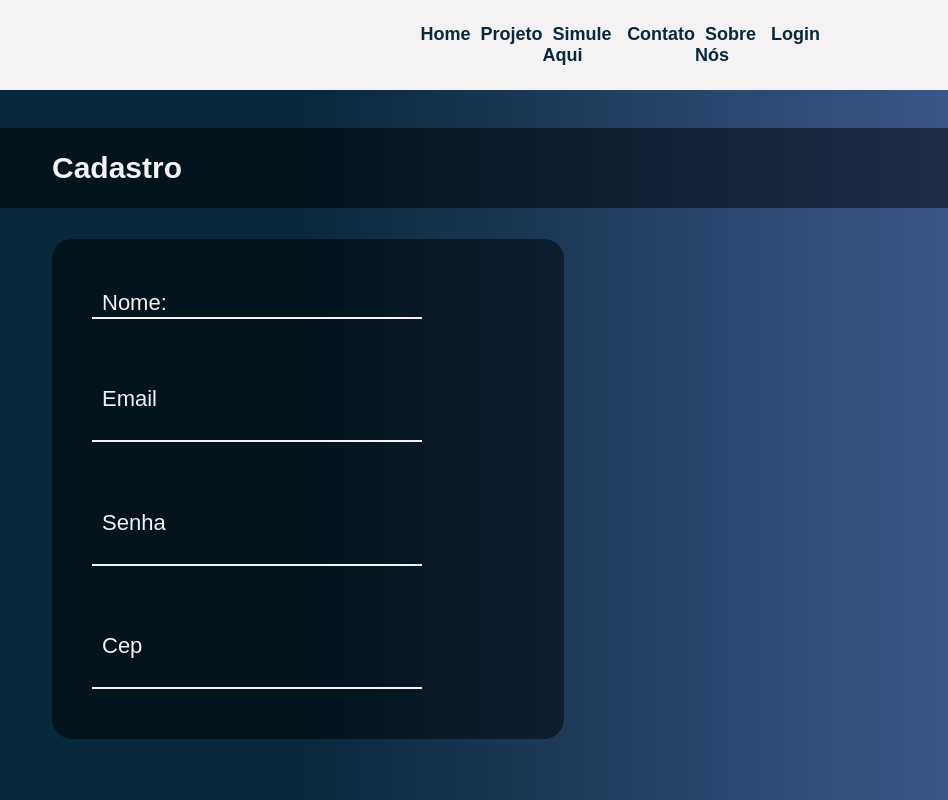
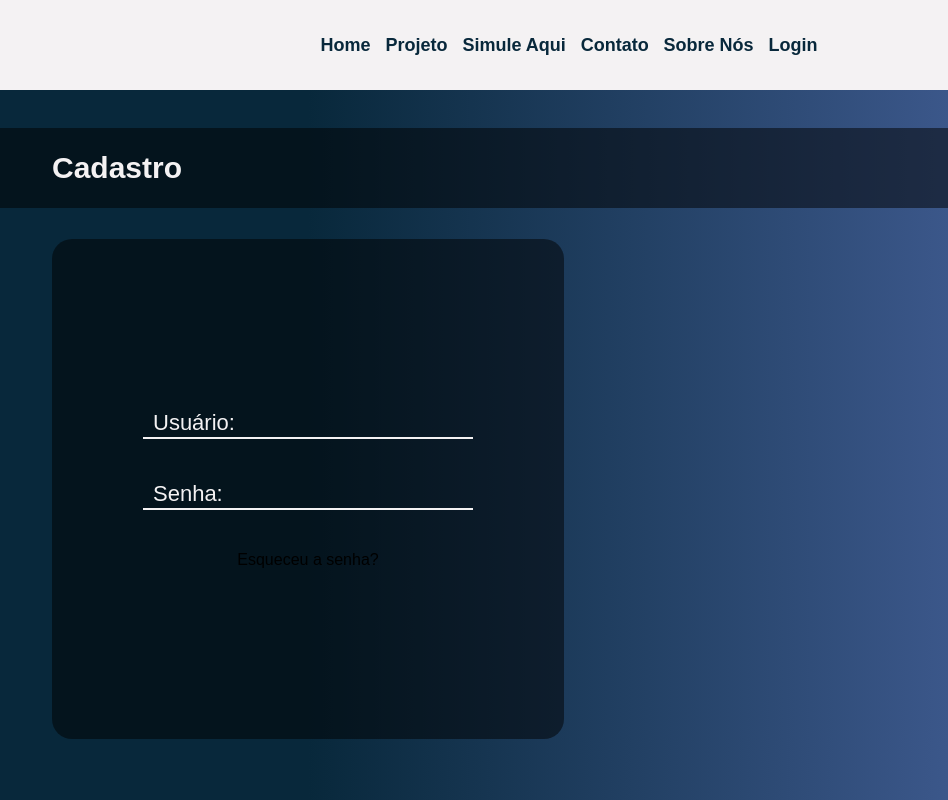
Before and after one commit to JoaoVitorFB/archtech, a plain HTML site: page site/html/login.html in a window 1280 px wide. Shown: the full height of the page, 332-1280 px from the left. Drawn offline with Linux system fonts and the light colour scheme; a web font is replaced by a local one.

Commit message:
Alterações na estilização da pagina e criação da tela de login

```diff
--- a/site/css/header.css
+++ b/site/css/header.css
@@ -28,10 +28,10 @@ header {
 }
 
 #buttonsHeader {
-    width: 40%;
+    width: 50%;
     list-style: none;
     display: flex;
-
+flex-wrap: nowrap;
 }
 
 
@@ -40,9 +40,10 @@ header .container {
     align-items: center;
 }
 
-header #buttonsHeader {
+header #buttonsHeader   {
     display: flex;
     justify-content: space-around;
+
 }
 
 a,
--- a/site/css/style-dark.css
+++ b/site/css/style-dark.css
@@ -30,7 +30,7 @@ header {
 }
 
 #buttonsHeader {
-    width: 40%;
+    width: 50%;
     list-style: none;
     display: flex;
 
--- a/site/css/style-login.css
+++ b/site/css/style-login.css
@@ -29,18 +29,35 @@ display: flex;
 
 }
 .box .container .caixacad {
-    display: flex;
+
     background: rgba(0, 0, 0, 0.5);
     height: 500px;
     width: 100%;
     margin-top: 6%;
     border-radius: 20px;
 
-}.box .container .caixacad .inputs{
+    display: flex;
+    flex-direction: column;
+    justify-content: center;
+
+
+}.box .container .caixacad ul{
+    display: flex;
+    align-items: center;
+    padding: 0;
+
+}
+
+.box .container .caixacad .inputs{
     display: flex;
     flex-direction: column;
     list-style: none;
     justify-content: space-around;
+    align-items: center;
+    height: 40%;
+}
+.box .container .caixacad .input span{
+
 }
 .box .container .caixacad .inputs input{
  display: flex;
@@ -67,3 +84,6 @@ align-items: center;
  font-size: 22px;
     margin-bottom: 0px;
 }
+#senhaesq{
+
+}
--- a/site/css/style.css
+++ b/site/css/style.css
@@ -29,7 +29,7 @@ header {
 }
 
 #buttonsHeader {
-    width: 40%;
+    width: 50%;
     list-style: none;
     display: flex;
 
--- a/site/html/login.html
+++ b/site/html/login.html
@@ -31,11 +31,11 @@
         <div class="container">
             <div class="caixacad">
                 <ul class="inputs">
-                    <li><span class="placehold">Nome:</span><input type="text"></li>
-                    <li><span class="linha"><span class="placehold">Email</span><input type="text"></li></span>
-                    <li><span class="linha"><span class="placehold">Senha</span><input type="text"></li></span>
-                    <li><span class="linha"><span class="placehold">Cep</span><input type="text"></li></span>
+                    <li><span class="placehold">Usuário: </span><input type="text"></li>
+                    <li><span class="placehold">Senha:</span><input type="text"></li>
+                    <span id="senhaesq">Esqueceu a senha?</span>
                 </ul>
+
             </div>
         </div>
     </div>
```
Also changed, not shown: site/html/debuglogin.html (+2 -1 lines).
